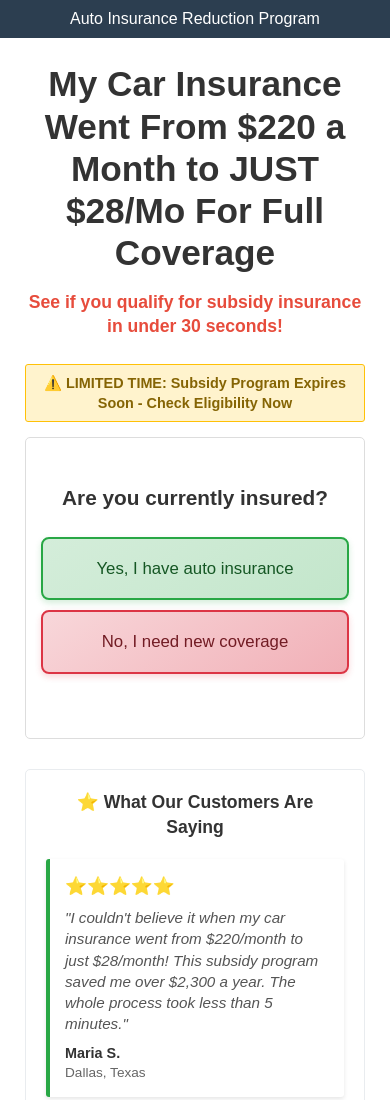
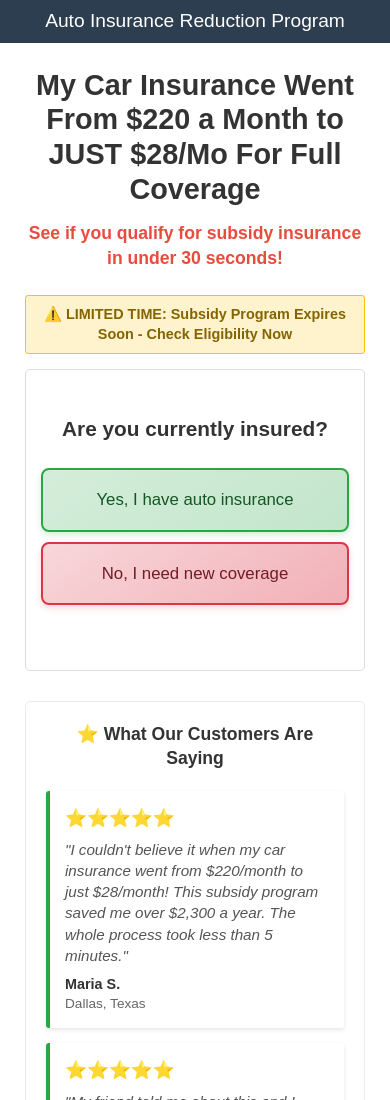
Before and after one commit to strikernr/ins, a plain HTML site: page auto/index.html in a window 390 px wide. Shown: the top 1100 px of the page. Drawn offline with Linux system fonts and the light colour scheme.

Commit message:
Add files via upload

```diff
--- a/auto/index.html
+++ b/auto/index.html
@@ -49,7 +49,7 @@
             text-align: center;
             padding: 8px 0;
             width: 100%;
-            font-size: 1em;
+            font-size: 1.2em;
             font-weight: normal;
         }
 
@@ -67,7 +67,7 @@
         }
 
         .header h1 {
-            font-size: 2.1em;
+            font-size: 1.8em;
             margin-bottom: 15px;
             color: #333;
             font-weight: bold;
@@ -400,7 +400,7 @@
             }
 
             .header h1 {
-                font-size: 2.2em;
+                font-size: 1.8em;
             }
 
             .question h2 {
```
